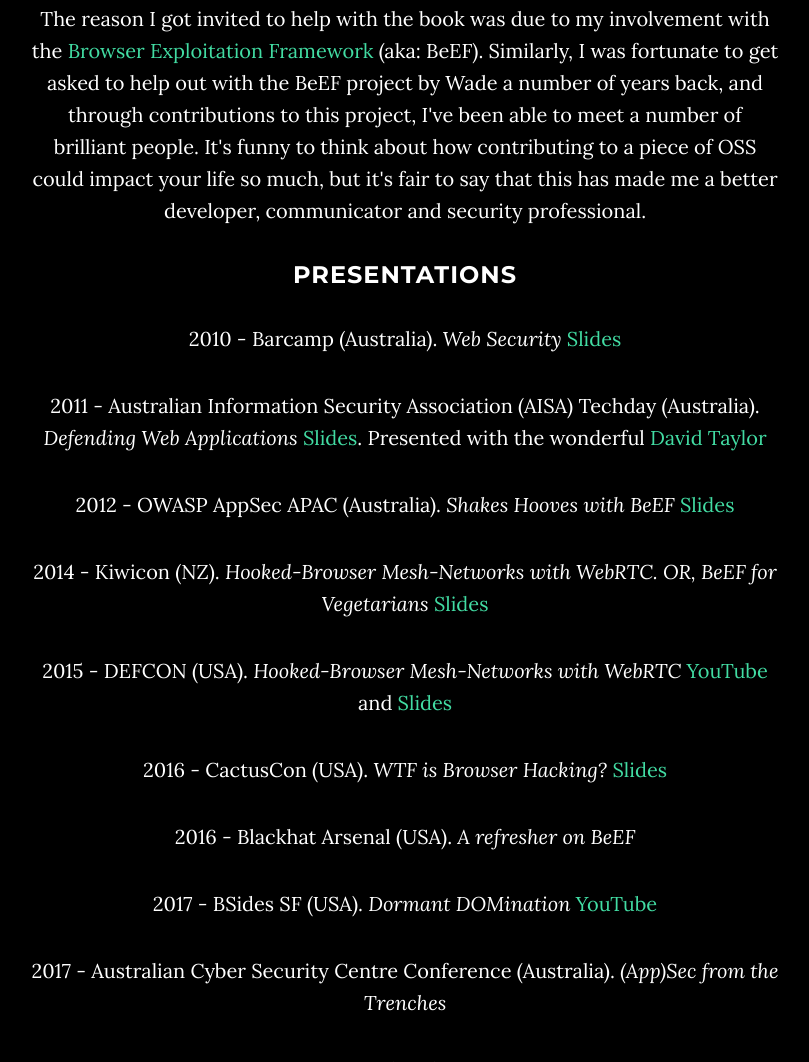
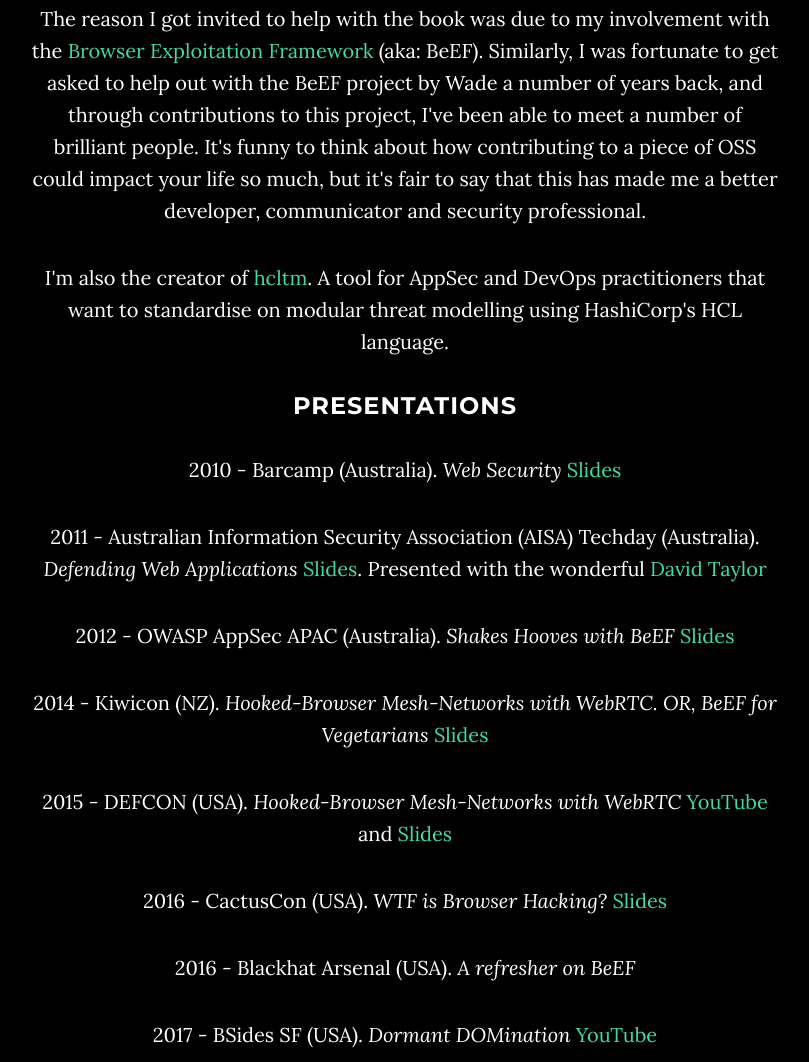
Before and after one commit to xntrik/xntrikwtf, a plain HTML site: page index.html in a window 1280 px wide. Shown: the part 3148-4210 px from the top of the page, without its empty margins (235-1044 px from the left). Drawn offline with nearby package versions, Linux system fonts and the light colour scheme; a script that the page names is missing.

Commit message:
Update index.html

```diff
--- a/index.html
+++ b/index.html
@@ -113,6 +113,7 @@
                 <p>I guess this section should be called <em>projects</em>, except I find I don't stick to things indefinitely.</p>
                 <p>I'm one of the co-authors (alongside <a href="https://twitter.com/wadealcorn">Wade</a> and <a href="https://twitter.com/antisnatchor">Michele</a>) of the <a href="http://www.amazon.com/Browser-Hackers-Handbook-Wade-Alcorn/dp/1118662091">Browser Hacker's Handbook</a>. Published by Wiley, and released in 2014, I was super fortunate to be invited to help out with the project by Wade back in 2012-ish. The book wouldn't have come together without the help of so many other people though, and it's through everyones involvement I feel like I helped with something pretty amazing.</p>
                 <p>The reason I got invited to help with the book was due to my involvement with the <a href="https://beefproject.com">Browser Exploitation Framework</a> (aka: BeEF). Similarly, I was fortunate to get asked to help out with the BeEF project by Wade a number of years back, and through contributions to this project, I've been able to meet a number of brilliant people. It's funny to think about how contributing to a piece of OSS could impact your life so much, but it's fair to say that this has made me a better developer, communicator and security professional.</p>
+                <p>I'm also the creator of <a href="https://github.com/xntrik/hcltm">hcltm</a>. A tool for AppSec and DevOps practitioners that want to standardise on modular threat modelling using HashiCorp's HCL language.</p>
                 <h3>Presentations</h3>
                 <p>2010 - Barcamp (Australia). <em>Web Security</em> <a href="https://www.slideshare.net/xntrik/barcamp-perth-40-web-security">Slides</a></p>
                 <p>2011 - Australian Information Security Association (AISA) Techday (Australia). <em>Defending Web Applications</em> <a href="https://www.slideshare.net/xntrik/defending-web-applications-aisa-techday-2011-perth">Slides</a>. Presented with the wonderful <a href="https://twitter.com/dave_au">David Taylor</a></p>
```
